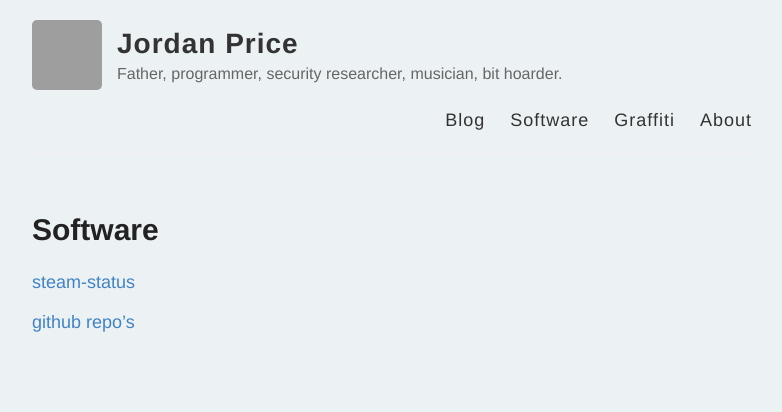
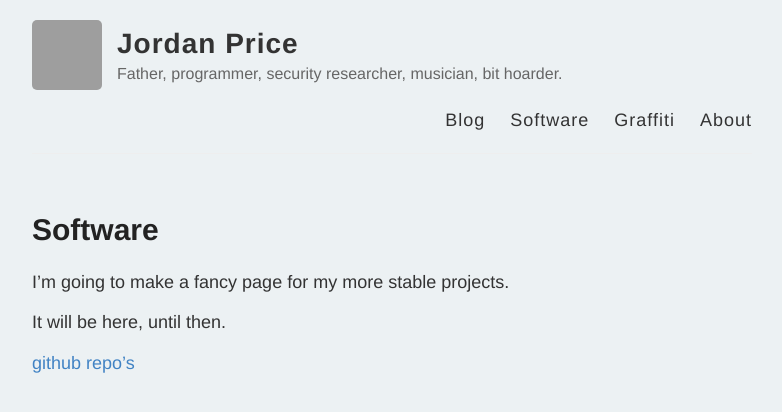
Before and after one commit to thejordanprice/thejordanprice.github.io, a Jekyll site: the page built from software.md, in a window 1280 px wide. Shown: the top 412 px of the page, without its empty margins (248-1030 px from the left). Built offline with Jekyll 4.4.1, drawn with Linux system fonts in a browser that asks for light colours; grey boxes are pictures that could not be loaded.

Commit message:
software.md changes.

```diff
--- a/software.md
+++ b/software.md
@@ -4,7 +4,9 @@ title: Software
 permalink: /software/
 ---
 
-[steam-status](/steam-status)
+I'm going to make a fancy page for my more stable projects.
+
+It will be here, until then.
 
 
 [github repo's](/software/github)
```
